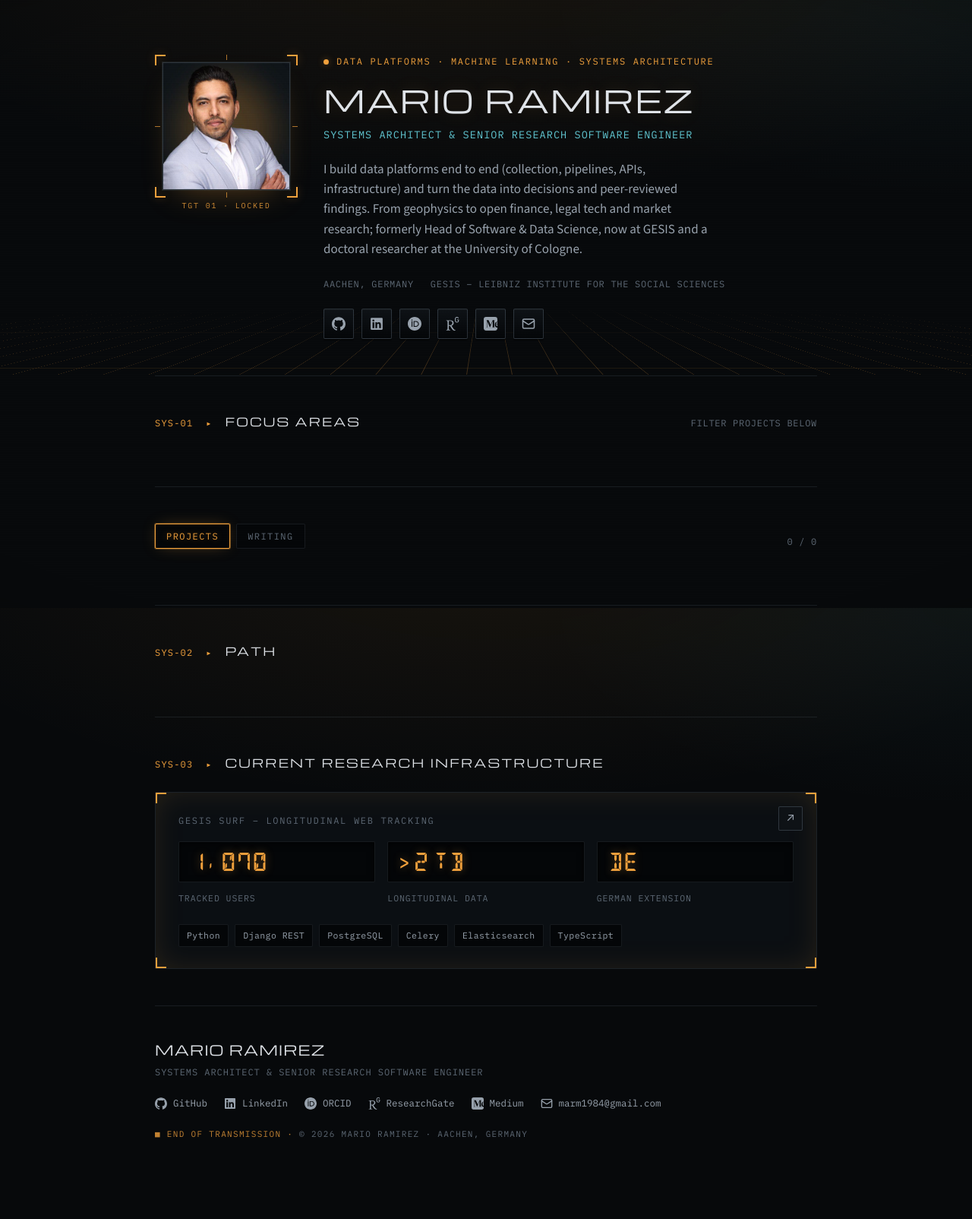
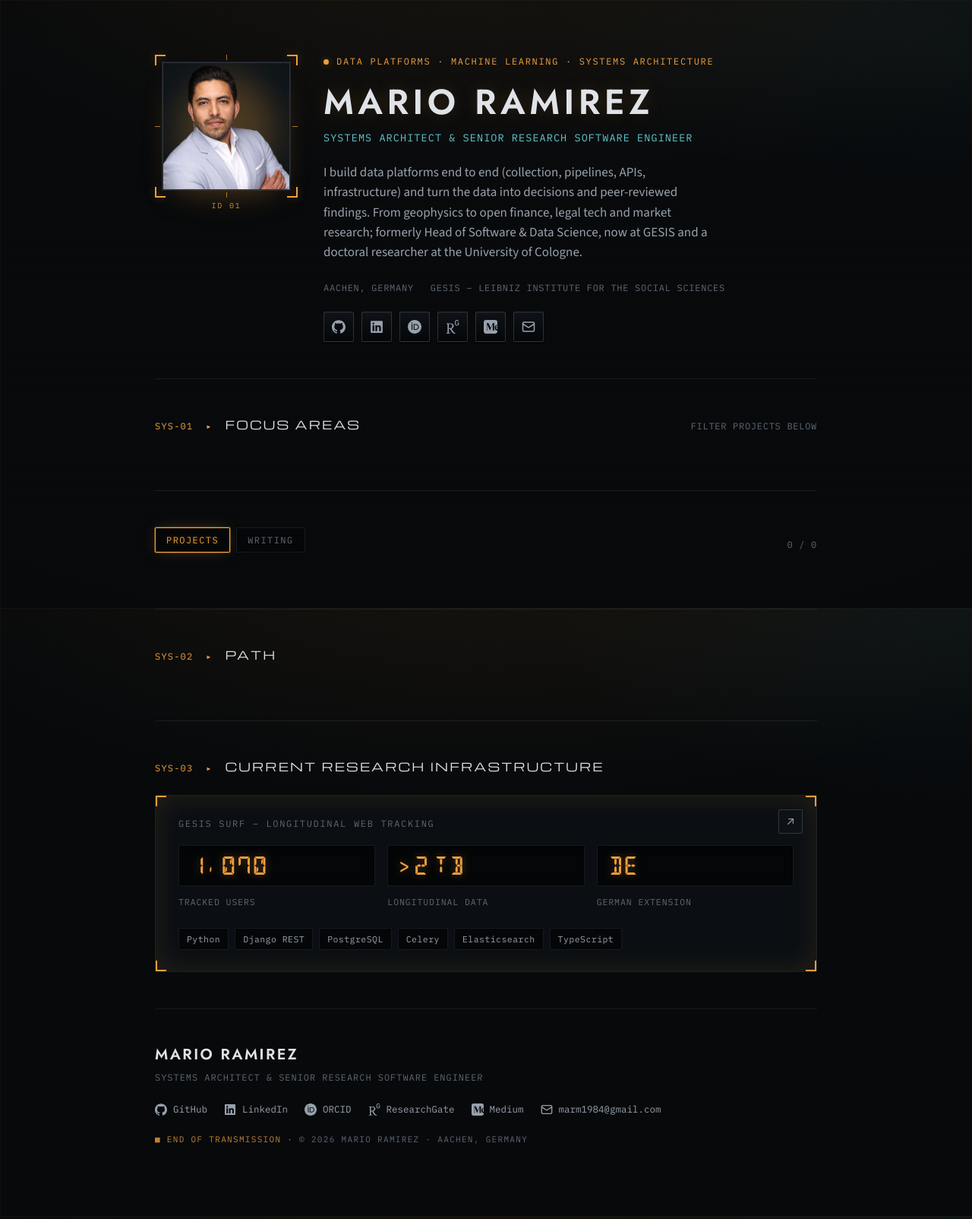
Before and after one commit to geomario/geomario_personal, a Django app: page / in a window 1280 px wide. Shown: the whole page at 76% size. Before the commit the page ends 1498 px from the top, so only its background shows below. Run offline with Django 5.2, Linux system fonts and the light colour scheme; data comes from the database, SQL or seed files in the repository; data that the repository does not hold is empty.

Commit message:
feat: readable Futura-style headings and a flat CRT grid
Michroma is too wide for the name and mixed-case card titles, so those
use Jost (Futura-style, as on Alien's and 2001's signage); Michroma stays
for the small capital section headings. The perspective grid behind the
hero, the only 3D element, is replaced by a faint flat grid across the
whole page. The photo label reads ID 01.

Co-Authored-By: Claude Opus 5.5 <noreply@anthropic.com>

```diff
--- a/portfolio/static/portfolio/css/style.css
+++ b/portfolio/static/portfolio/css/style.css
@@ -13,6 +13,8 @@
 @font-face{font-family:'IBM Plex Mono'; src:url('../fonts/ibm-plex-mono-500.woff2') format('woff2'); font-weight:500; font-display:swap;}
 @font-face{font-family:'Source Sans 3'; src:url('../fonts/source-sans-3-400.woff2') format('woff2'); font-weight:400; font-display:swap;}
 @font-face{font-family:'Source Sans 3'; src:url('../fonts/source-sans-3-600.woff2') format('woff2'); font-weight:600; font-display:swap;}
+@font-face{font-family:'Jost'; src:url('../fonts/jost-500.woff2') format('woff2'); font-weight:500; font-display:swap;}
+@font-face{font-family:'Jost'; src:url('../fonts/jost-600.woff2') format('woff2'); font-weight:600; font-display:swap;}
 @font-face{font-family:'DSEG14'; src:url('../fonts/dseg14-bold.woff2') format('woff2'); font-weight:700; font-display:swap;}
 
 :root{
@@ -33,7 +35,9 @@
   --glow-amber:0 0 0 1px rgba(240,160,60,0.35), 0 0 22px -6px var(--amber-glow);
   --glow-teal:0 0 0 1px rgba(95,196,207,0.35), 0 0 22px -6px var(--teal-glow);
 
+  /* Michroma: small capital section headings only; Jost (Futura-style) for names and titles */
   --font-display:'Michroma', 'Eurostile', 'Microgramma', 'Arial Black', sans-serif;
+  --font-heading:'Jost', 'Futura', 'Century Gothic', var(--font-body);
   --font-mono:'IBM Plex Mono', ui-monospace, SFMono-Regular, Menlo, monospace;
   --font-body:'Source Sans 3', ui-sans-serif, system-ui, -apple-system, 'Segoe UI', sans-serif;
   --font-led:'DSEG14', var(--font-mono);
@@ -51,7 +55,10 @@ body{
   counter-reset:sys;
   background-image:
     radial-gradient(110% 70% at 50% -10%, rgba(240,160,60,0.07), transparent 60%),
-    radial-gradient(80% 60% at 100% 0%, rgba(95,196,207,0.05), transparent 55%);
+    radial-gradient(80% 60% at 100% 0%, rgba(95,196,207,0.05), transparent 55%),
+    linear-gradient(rgba(240,160,60,0.04) 1px, transparent 1px),
+    linear-gradient(90deg, rgba(240,160,60,0.04) 1px, transparent 1px);
+  background-size:100% 100%, 100% 100%, 40px 40px, 40px 40px;
   background-attachment:fixed;
 }
 /* CRT: scanlines and a soft vignette */
@@ -91,19 +98,6 @@ a{color:inherit;}
 
 /* ---- Hero ---- */
 .hero{padding:72px 0 48px; border-bottom:1px solid var(--line); position:relative; isolation:isolate;}
-/* Vector grid receding to a horizon, like a 1977 targeting display */
-.hero::before{
-  content:""; position:absolute; left:-70%; right:-70%; bottom:0; height:140%; z-index:-1;
-  background-image:
-    linear-gradient(var(--grid-line) 1px, transparent 1px),
-    linear-gradient(90deg, var(--grid-line) 1px, transparent 1px);
-  background-size:60px 60px;
-  transform:perspective(520px) rotateX(72deg);
-  transform-origin:bottom center;
-  -webkit-mask-image:linear-gradient(to top, #000 0%, rgba(0,0,0,0.6) 45%, transparent 85%);
-          mask-image:linear-gradient(to top, #000 0%, rgba(0,0,0,0.6) 45%, transparent 85%);
-  opacity:0.8;
-}
 .hero-row{display:flex; gap:34px; align-items:flex-start;}
 
 .hero-target{position:relative; flex-shrink:0; padding:10px; color:var(--amber);}
@@ -152,8 +146,8 @@ a{color:inherit;}
 @keyframes cursor{50%{opacity:0;}}
 
 .hero h1{
-  font-family:var(--font-display); text-transform:uppercase;
-  font-size:clamp(26px,4.4vw,40px); line-height:1.15; letter-spacing:0.04em;
+  font-family:var(--font-heading); font-weight:600; text-transform:uppercase;
+  font-size:clamp(30px,5vw,46px); line-height:1.1; letter-spacing:0.12em;
   text-shadow:0 0 22px rgba(240,160,60,0.18);
 }
 .hero .role{
@@ -295,7 +289,7 @@ section:last-of-type{border-bottom:none;}
 }
 .project:hover{border-color:rgba(240,160,60,0.35); box-shadow:0 0 26px -12px var(--amber-glow); color:var(--amber);}
 .project .p-head{display:flex; align-items:start; justify-content:space-between; gap:10px;}
-.project h3{font-family:var(--font-display); font-size:14px; letter-spacing:0.03em; line-height:1.4;}
+.project h3{font-family:var(--font-heading); font-weight:600; font-size:18px; letter-spacing:0.01em; line-height:1.3;}
 .project h3 a{color:inherit; text-decoration:none;}
 .project h3 a:hover{color:var(--amber);}
 .project h3 a:focus-visible{outline:2px solid var(--amber); outline-offset:2px;}
@@ -341,7 +335,7 @@ section:last-of-type{border-bottom:none;}
   background:var(--bg-sunken); border-color:var(--line-strong); padding:24px 26px;
   box-shadow:inset 0 0 50px -16px var(--amber-glow);
 }
-.tile.feature h3{font-family:var(--font-display); font-size:17px; font-weight:400; letter-spacing:0.02em; color:var(--amber);}
+.tile.feature h3{font-family:var(--font-heading); font-size:20px; font-weight:600; letter-spacing:0.01em; color:var(--amber);}
 .tile.feature .tile-date{font-size:11.5px;}
 .tile.feature p{display:-webkit-box; -webkit-line-clamp:4; font-size:14.5px;}
 
@@ -361,7 +355,7 @@ section:last-of-type{border-bottom:none;}
 
 /* ---- Footer: end-of-transmission status bar ---- */
 footer{padding:44px 0 0; border-top:1px solid var(--line); display:grid; gap:22px;}
-footer .f-name{font-family:var(--font-display); font-size:18px; text-transform:uppercase; letter-spacing:0.06em;}
+footer .f-name{font-family:var(--font-heading); font-weight:600; font-size:20px; text-transform:uppercase; letter-spacing:0.12em;}
 footer .f-role{color:var(--ink-faint); font-family:var(--font-mono); font-size:12px; letter-spacing:0.08em; text-transform:uppercase; margin-top:6px;}
 footer .f-links{display:flex; flex-wrap:wrap; gap:10px 22px;}
 footer .f-links a{
--- a/portfolio/templates/portfolio/index.html
+++ b/portfolio/templates/portfolio/index.html
@@ -18,7 +18,7 @@
           <div class="hero-photo">
             <img src="{% static 'portfolio/img/mario-ramirez.jpg' %}" alt="{{ profile.name }}" width="400" height="400">
           </div>
-          <div class="target-label mono" aria-hidden="true">TGT 01 · LOCKED</div>
+          <div class="target-label mono" aria-hidden="true">ID 01</div>
         </div>
         <div class="hero-text">
           {% if profile.availability %}<div class="eyebrow">{{ profile.availability }}</div>{% endif %}
```
Also changed, not shown: portfolio/static/portfolio/fonts/jost-500.woff2 (added), portfolio/static/portfolio/fonts/jost-600.woff2 (added).
